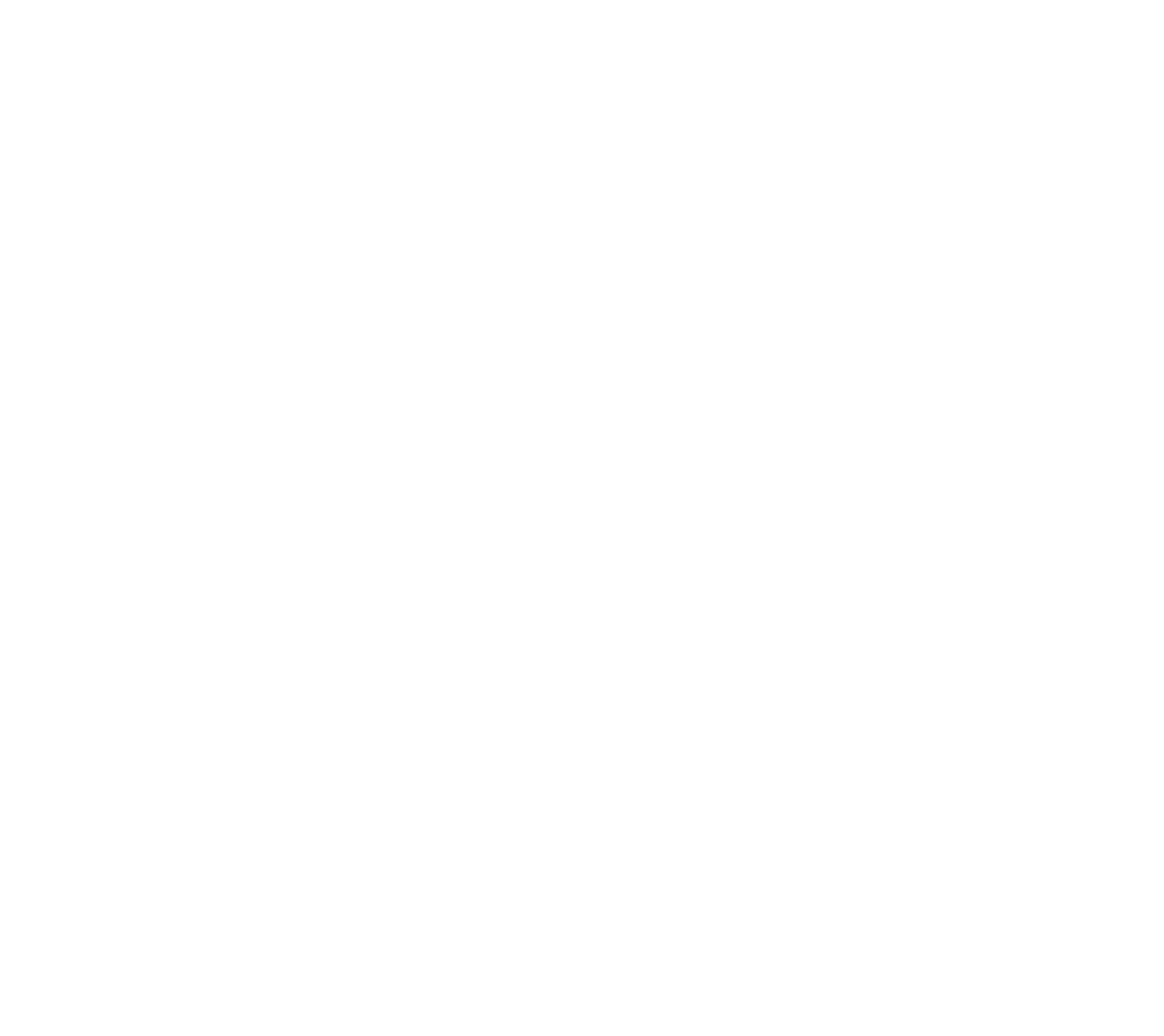
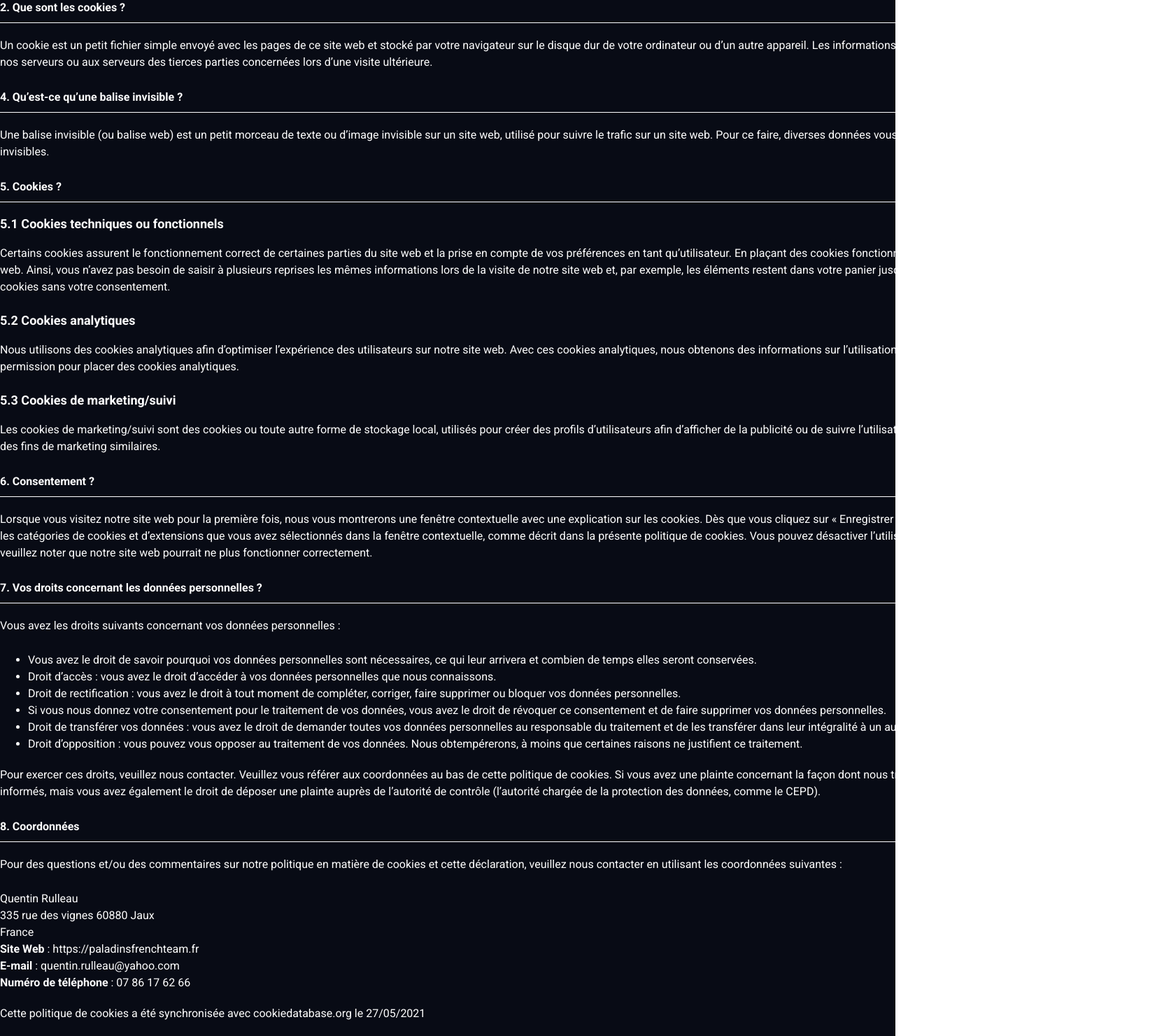
Before and after one commit to qrulleau/NewTournamentPaladins, a Vue app: page /politique-cookie in a window 1280 px wide. Before the commit this address had no page. Shown: the part 540-2020 px from the top of the page at 70% size, 1664 px wide, since content can reach past the window. Before the commit the page ends 800 px from the top, so only its background shows below. Built offline with nearby package versions, Linux system fonts and the light colour scheme.

Commit message:
ADD: creation of cookie policy page

```diff
--- a/src/router/index.js
+++ b/src/router/index.js
@@ -9,6 +9,7 @@ import MatchDetail from '../views/MatchDetail/MatchDetail.vue';
 import MatchDetailDone from '../views/MatchDetail/MatchDetailDone.vue';
 import LegaleNotice from '../views/LegaleNotice/LegaleNotice.vue';
 import ConfidentialityPolicy from '../views/ConfidentialityPolicy/ConfidentialityPolicy.vue';
+import CookiePolicy from '../views/CookiePolicy/CookiePolicy.vue';
 //import AppError from '../views/AppError.vue';
 
 const routes = [
@@ -49,6 +50,11 @@ const routes = [
 		path: '/politique-confidentialite',
 		component: ConfidentialityPolicy,
 	},
+	{
+		path: '/politique-cookie',
+		component: CookiePolicy,
+	},
+
 	// {
 	// 	path: '/:catchAll(.*)',
 	// 	component: AppError,
--- /dev/null
+++ b/src/views/CookiePolicy/CookiePolicy.vue
@@ -0,0 +1,177 @@
+<template>
+	<div class="background-bleu">
+		<div class="container">
+			<HeaderNav class="pt-100"></HeaderNav>
+			<h2 class="title text-center">Politique de Cookie</h2>
+			<p class="italic">
+				Cette politique de cookies a été mise à jour pour la dernière fois le 12/04/2021 et s’applique aux citoyens de l’Espace Économique Européen.
+			</p>
+			<section class="introduction">
+				<h3>1. Introduction</h3>
+				<span class="line"></span>
+				<p>
+					Notre site web, www.paladinsfrenchtournament.fr (ci-après : « le site web ») utilise des cookies et autres technologies liées (par
+					simplification, toutes ces technologies sont désignées par le terme « cookies »). Des cookies sont également placés par des tierces parties
+					que nous avons engagées. Dans le document ci-dessous, nous vous informons de l’utilisation des cookies sur notre site web.
+				</p>
+			</section>
+			<section class="definition-cookie">
+				<h3>2. Que sont les cookies ?</h3>
+				<span class="line"></span>
+				<p>
+					Un cookie est un petit fichier simple envoyé avec les pages de ce site web et stocké par votre navigateur sur le disque dur de votre
+					ordinateur ou d’un autre appareil. Les informations qui y sont stockées peuvent être renvoyées à nos serveurs ou aux serveurs des tierces
+					parties concernées lors d’une visite ultérieure.
+				</p>
+			</section>
+			<section class="definition-tag">
+				<h3>4. Qu’est-ce qu’une balise invisible ?</h3>
+				<span class="line"></span>
+				<p>
+					Une balise invisible (ou balise web) est un petit morceau de texte ou d’image invisible sur un site web, utilisé pour suivre le trafic sur
+					un site web. Pour ce faire, diverses données vous concernant sont stockées à l’aide de balises invisibles.
+				</p>
+			</section>
+			<section class="definition-cookie">
+				<h3>5. Cookies ?</h3>
+				<span class="line"></span>
+				<h4>5.1 Cookies techniques ou fonctionnels</h4>
+				<p>
+					Certains cookies assurent le fonctionnement correct de certaines parties du site web et la prise en compte de vos préférences en tant
+					qu’utilisateur. En plaçant des cookies fonctionnels, nous vous facilitons la visite de notre site web. Ainsi, vous n’avez pas besoin de
+					saisir à plusieurs reprises les mêmes informations lors de la visite de notre site web et, par exemple, les éléments restent dans votre
+					panier jusqu’à votre paiement. Nous pouvons placer ces cookies sans votre consentement.
+				</p>
+				<h4>5.2 Cookies analytiques</h4>
+				<p>
+					Nous utilisons des cookies analytiques afin d’optimiser l’expérience des utilisateurs sur notre site web. Avec ces cookies analytiques, nous
+					obtenons des informations sur l’utilisation de notre site web. Nous demandons votre permission pour placer des cookies analytiques.
+				</p>
+				<h4>5.3 Cookies de marketing/suivi</h4>
+				<p>
+					Les cookies de marketing/suivi sont des cookies ou toute autre forme de stockage local, utilisés pour créer des profils d’utilisateurs afin
+					d’afficher de la publicité ou de suivre l’utilisateur sur ce site web ou sur plusieurs sites web à des fins de marketing similaires.
+				</p>
+			</section>
+			<section class="definition-cookie">
+				<h3>6. Consentement ?</h3>
+				<span class="line"></span>
+				<p>
+					Lorsque vous visitez notre site web pour la première fois, nous vous montrerons une fenêtre contextuelle avec une explication sur les
+					cookies. Dès que vous cliquez sur « Enregistrer les préférences » vous nous autorisez à utiliser les catégories de cookies et d’extensions
+					que vous avez sélectionnés dans la fenêtre contextuelle, comme décrit dans la présente politique de cookies. Vous pouvez désactiver
+					l’utilisation des cookies via votre navigateur, mais veuillez noter que notre site web pourrait ne plus fonctionner correctement.
+				</p>
+			</section>
+			<section class="definition-cookie">
+				<h3>7. Vos droits concernant les données personnelles ?</h3>
+				<span class="line"></span>
+				<p>Vous avez les droits suivants concernant vos données personnelles :</p>
+				<ul>
+					<li>
+						Vous avez le droit de savoir pourquoi vos données personnelles sont nécessaires, ce qui leur arrivera et combien de temps elles seront
+						conservées.
+					</li>
+					<li>Droit d’accès : vous avez le droit d’accéder à vos données personnelles que nous connaissons.</li>
+					<li>
+						Droit de rectification : vous avez le droit à tout moment de compléter, corriger, faire supprimer ou bloquer vos données personnelles.
+					</li>
+					<li>
+						Si vous nous donnez votre consentement pour le traitement de vos données, vous avez le droit de révoquer ce consentement et de faire
+						supprimer vos données personnelles.
+					</li>
+					<li>
+						Droit de transférer vos données : vous avez le droit de demander toutes vos données personnelles au responsable du traitement et de les
+						transférer dans leur intégralité à un autre responsable du traitement
+					</li>
+					<li>
+						Droit d’opposition : vous pouvez vous opposer au traitement de vos données. Nous obtempérerons, à moins que certaines raisons ne
+						justifient ce traitement.
+					</li>
+				</ul>
+				<p>
+					Pour exercer ces droits, veuillez nous contacter. Veuillez vous référer aux coordonnées au bas de cette politique de cookies. Si vous avez
+					une plainte concernant la façon dont nous traitons vos données, nous aimerions en être informés, mais vous avez également le droit de
+					déposer une plainte auprès de l’autorité de contrôle (l’autorité chargée de la protection des données, comme le CEPD).
+				</p>
+			</section>
+			<section class="personnal-information">
+				<h3>8. Coordonnées</h3>
+				<span class="line"></span>
+				<p>
+					Pour des questions et/ou des commentaires sur notre politique en matière de cookies et cette déclaration, veuillez nous contacter en
+					utilisant les coordonnées suivantes :
+				</p>
+				<div class="contact-information">
+					<p>Quentin Rulleau</p>
+					<p>335 rue des vignes 60880 Jaux</p>
+					<p>France</p>
+					<p><strong>Site Web</strong> : https://paladinsfrenchteam.fr</p>
+					<p><strong>E-mail</strong> : quentin.rulleau@yahoo.com</p>
+					<p><strong>Numéro de téléphone</strong> : 07 86 17 62 66</p>
+				</div>
+				<p>Cette politique de cookies a été synchronisée avec cookiedatabase.org le 27/05/2021</p>
+			</section>
+		</div>
+		<FooterNav></FooterNav>
+	</div>
+</template>
+
+<script>
+import HeaderNav from '../../components/layout/TheNavBar.vue';
+import FooterNav from '../../components/layout/TheFooter.vue';
+export default {
+	components: {
+		HeaderNav,
+		FooterNav,
+	},
+};
+</script>
+
+<style lang="scss" scoped>
+section {
+	margin-bottom: 28px;
+
+	p {
+		margin-bottom: 25px;
+		line-height: 150%;
+	}
+	h3 {
+		font-size: 16px;
+		margin-bottom: 12px;
+	}
+	h4 {
+		font-weight: bold;
+		font-size: 18px;
+		margin-bottom: 20px;
+	}
+}
+h2 {
+	margin-bottom: 180px;
+}
+span {
+	width: 100%;
+	height: 1px;
+	display: block;
+	background-color: #fff;
+	margin-bottom: 20px;
+}
+.italic {
+	font-style: italic;
+	margin-bottom: 48px;
+}
+ul {
+	margin-left: 40px;
+	line-height: 150%;
+	margin-bottom: 20px;
+}
+.contact-information {
+	margin-bottom: 20px;
+	p {
+		margin-bottom: 0px;
+	}
+}
+.personnal-information {
+	margin-bottom: 92px;
+}
+</style>
```
